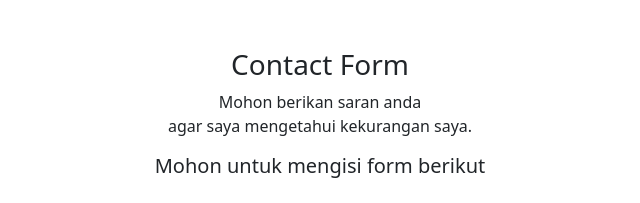
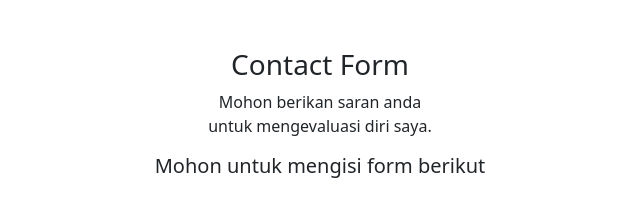
Before and after one commit to Padskieee/Contact-form, a PHP site: page / in a window 1280 px wide. Shown: the top 203 px of the page, without its empty margins (320-960 px from the left). Run offline with PHP 8.4, Linux system fonts and the light colour scheme.

Commit message:
second commit

```diff
--- a/index/index.php
+++ b/index/index.php
@@ -27,7 +27,7 @@
     <div class="row d-flex justify-content-center">
         <div class="col-xl-7 col-lg-8 col-md-9 col-11 text-center">
             <h3>Contact Form</h3>
-            <p class="black-text">Mohon berikan saran anda<br> agar saya mengetahui kekurangan saya.</p>
+            <p class="black-text">Mohon berikan saran anda<br> untuk mengevaluasi diri saya.</p>
             <!-- <div class="card"> -->
                 <h5 class="text-center mb-4">Mohon untuk mengisi form berikut</h5>
                 <form class="form-card" action="../process_contact/process.php" method="post">
```
